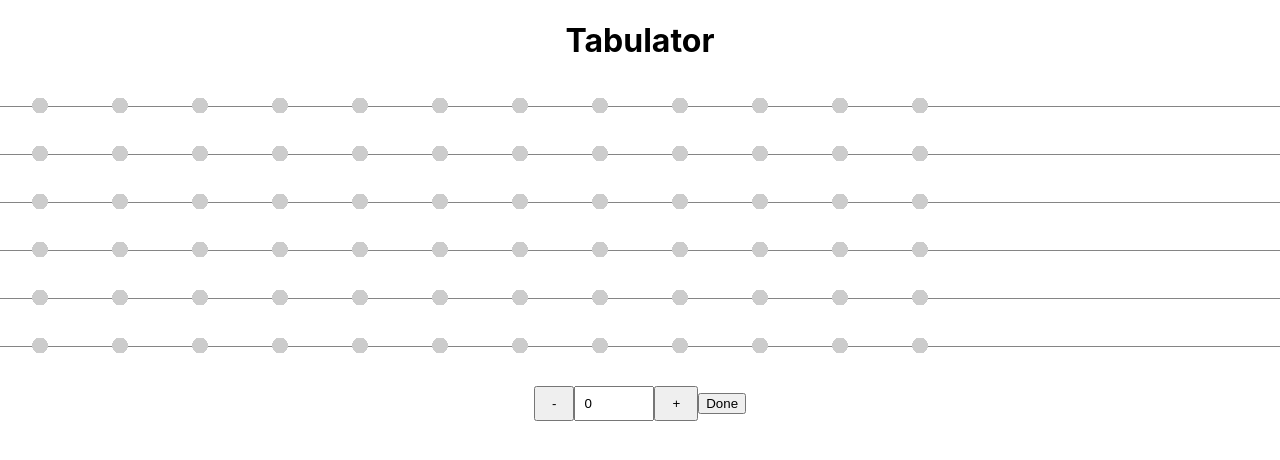
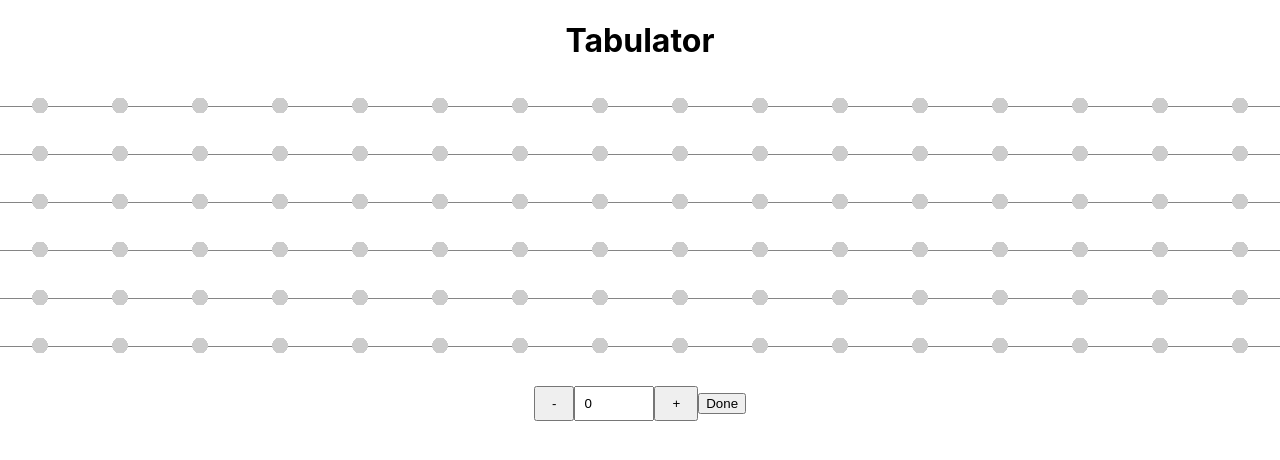
Before and after one commit to jonoliver/tabulator, a Next.js app: page / in a window 1280 px wide. Shown: the top 460 px of the page. Built offline with nearby package versions, Linux system fonts and the light colour scheme.

Commit message:
wip: dynamically add more notes in edit mode

```diff
--- a/components/riff/index.tsx
+++ b/components/riff/index.tsx
@@ -22,6 +22,35 @@ const mockState: Riff = {
     notes: Array(12).fill({}).map((_, n) => ({
     }))
   }))
+}
+
+const mergeWithEmptyRiff = (riff: Riff, notes = 12) => {
+  const newRiff = {
+    strungs: Array(riff.strungs.length).fill({}).map((_, s) => ({
+      notes: Array(notes).fill({}).map((_, n) => (riff.strungs[s].notes[n] || {}))
+    }))
+  }
+  return newRiff;
+}
+
+// thx typescript https://github.com/microsoft/TypeScript/pull/49636
+const findLastIndex = (arr: any[], condition: any) => {
+  const reverseIndex = [...arr].reverse().findIndex(condition);
+  return reverseIndex > -1
+    ? arr.length - reverseIndex
+    : -1;
+}
+
+const truncateRiff = (riff: Riff): Riff => {
+  const maxNoteLength = Math.max(
+    ...riff.strungs.map(strung =>
+      findLastIndex(strung.notes, (note: Fret) => note.number !== undefined)
+    ));
+
+  const strungs = riff.strungs.map(strung => ({
+    notes: strung.notes.slice(0, maxNoteLength)
+  }))
+  return { strungs };
 }
 
 const buildClasses = (list: unknown[]) => list.filter(Boolean).join(' ');
@@ -59,15 +88,15 @@ const EditButton = ({ isEdit, setIsEdit }: EditButtonProps) => {
   return <button onClick={() => setIsEdit(!isEdit)}>{isEdit ? 'Done' : 'Edit'}</button>
 }
 
-const mockRiff: Riff = {
-  strungs: []
-}
-
 const Riff = () => {
   const [riff, setRiff] = useState(mockState);
   const [isEdit, setIsEdit] = useState(true);
   const [pasteValue, setPasteValue] = useState(0);
   const router = useRouter();
+
+  const mergedRiff = mergeWithEmptyRiff(riff, 50);
+  const truncatedRiff = truncateRiff(mergedRiff);
+  const renderRiff: Riff = isEdit ? mergedRiff : truncatedRiff;
 
   useEffect(() => {
     const query = new URLSearchParams(window.location.search);
@@ -81,22 +110,22 @@ const Riff = () => {
 
   const setNote = (strungIndex: number, noteIndex: number) => {
     if (!isEdit || isNaN(pasteValue)) return;
-
-    setRiff(produce((draft) => {
+    const newRiff = produce((draft) => {
       const note = draft.strungs[strungIndex]?.notes[noteIndex];
       if (note) {
         note.number = note.number === pasteValue ? undefined : pasteValue;
       }
-      // this doesn't seem good?
-      router.push(`?${stateToUrlParams(draft)}`, undefined, { shallow: true })
-    }));
+    })(mergedRiff);
+    const truncatedRiff = truncateRiff(newRiff);
+    router.push(`?${stateToUrlParams(truncatedRiff)}`, undefined, { shallow: true })
+    setRiff(newRiff);
   }
 
   return <div className={isEdit ? styles.edit : ''}>
     <div style={{ overflowX: 'scroll' }}>
       <div className={styles.riff}>
         {
-          riff?.strungs.map((strung, s) =>
+          renderRiff?.strungs.map((strung, s) =>
             <div key={s} className={styles.string}>
               {
                 strung.notes.map((note, n) =>
```
